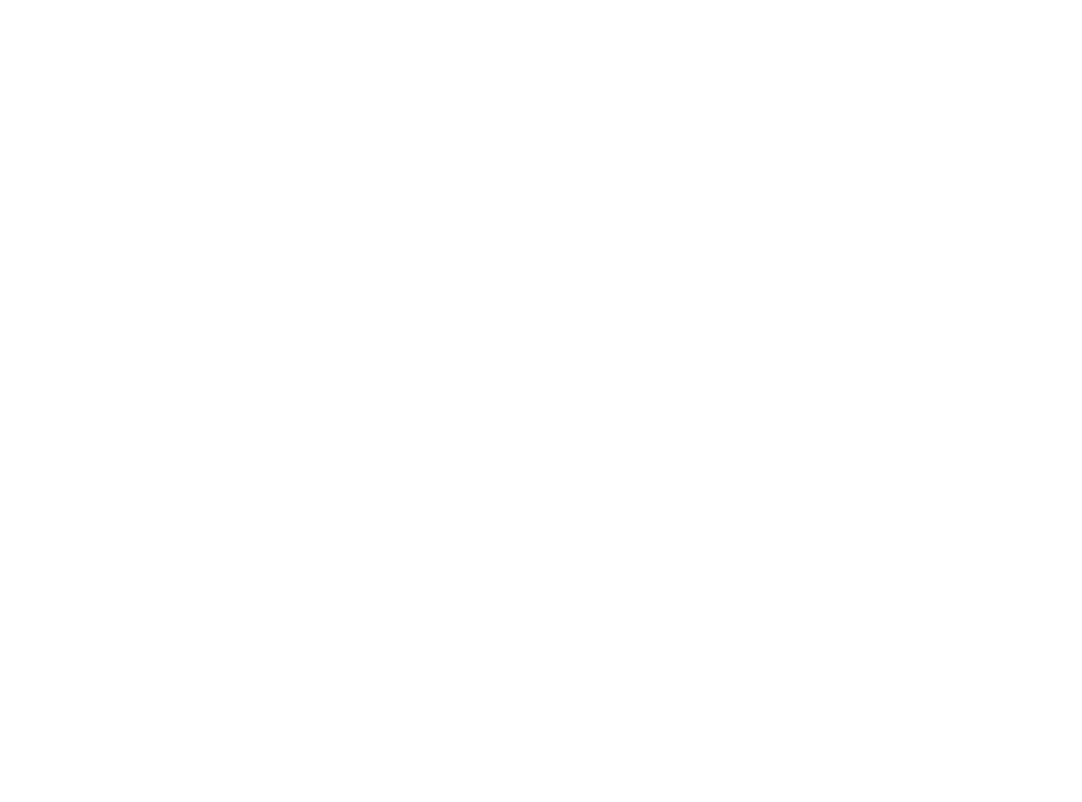
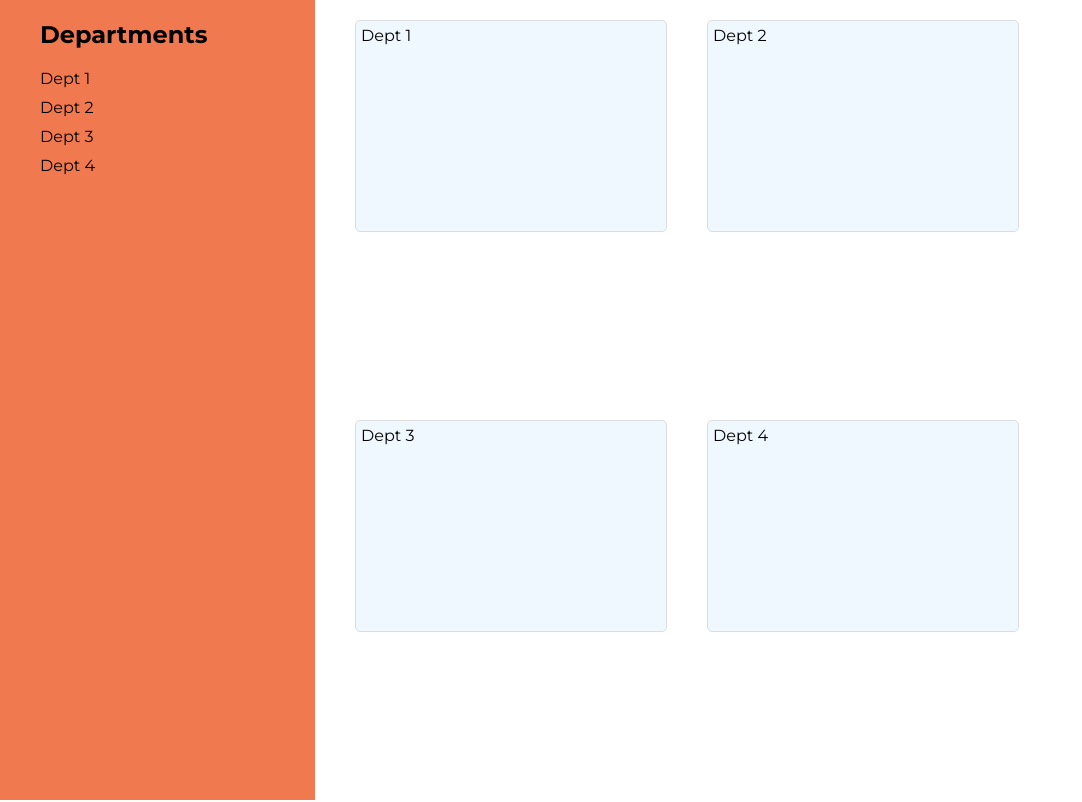
Before and after one commit to Noor-Ul-Imaan/Taskify-App, a React (Create React App) app: page /AdminHomepage in a window 1280 px wide. Before the commit this address had no page. Shown: the top 802 px of the page, without its empty margins (0-1082 px from the left). Built offline with nearby package versions, Linux system fonts and the light colour scheme.

Commit message:
removed unnecessary pics and added dumps file to view other pages

```diff
--- a/src/App.css
+++ b/src/App.css
@@ -1,4 +1,4 @@
-.App {
+/* .App {
   text-align: center;
 }
 
@@ -35,4 +35,4 @@
   to {
     transform: rotate(360deg);
   }
-}
+} */
--- a/src/App.js
+++ b/src/App.js
@@ -1,4 +1,3 @@
-
 import './App.css';
 import HomePage from './components/HomePage'
 import mainPageAfterSignUp from './components/mainPageAfterSignUp';
@@ -10,9 +9,16 @@ import UserManagement from './components/UserManagement';
 import AboutUs from './components/AboutUs';
 import ContactForm from './components/ContactForm';
 import { BrowserRouter as Router, Routes, Route } from 'react-router-dom';
+import AdminHomepage from './components/AdminHomepage';
+import CreateTasks from './components/CreateTasks';
+import Dump from './components/dump';
+import AdminNotifs from './components/AdminNotifs';
+// import IndivNotifs from './components/IndivNotifs';
+import InviteMembers from './components/inviteMembers';
 
 function App() {
   return (
+
     <div className="App">
         <Router>
           <Routes>
@@ -25,8 +31,18 @@ function App() {
             <Route path='/UserManagement' element={<UserManagement />} />
             <Route path='/AboutUs' element={<AboutUs />} />
             <Route path='/ContactForm' element={<ContactForm />} />
+            <Route path='/adminHomepage' element={<AdminHomepage />} />
+            <Route path='/createTasks' element={<CreateTasks />} />
+            <Route path='/dump' element={<Dump />} />
+            <Route path='/AdminNotifs' element={<AdminNotifs />} />
+            {/* <Route path='/IndivNotifs' element={<IndivNotifs />} /> */}
+            <Route path='/InviteMembers' element={<inviteMembers />} />
+            <Route path='/AdminHomepage' element={<AdminHomepage />} />
+
+
+
           </Routes>
-         </Router>
+        </Router>
 
     </div>
 
--- /dev/null
+++ b/src/components/AdminHomepage.css
@@ -0,0 +1,41 @@
+.dept-container {
+    display: flex;
+    flex-direction: row;
+    height: 100vh
+}
+
+.dept-side-bar {
+    background-color: #F0794F;
+    width: 25%;
+}
+
+.dept-side-bar h1{
+    color: black;
+    margin-top: 20px;
+    text-align: left;
+    padding-left: 40px
+}
+
+.dept-side-bar ul li{
+    margin-bottom: 10px;
+    list-style: none;
+}
+
+
+
+.dept-section {
+    margin-left: 20px;
+    display: flex;
+    flex-wrap: wrap;
+    width: 75%;
+}
+
+.dept-card {
+    background-color: aliceblue;
+    width: 300px;
+    height: 200px;
+    margin: 20px;
+    padding: 5px;
+    border: 1px solid #ddd;
+    border-radius: 5px;
+}
--- a/src/components/AdminHomepage.js
+++ b/src/components/AdminHomepage.js
@@ -1,8 +1,32 @@
 import React from 'react'
+import Footer from './sections/Footer'
+import './AdminHomepage.css'
 
 const AdminHomepage = () => {
   return (
-    <div>AdminHomepage</div>
+    <>
+        <div className='dept-container'>
+          <div className='dept-side-bar'>
+            <h1>Departments</h1>
+            <ul>
+              <li>Dept 1</li>
+              <li>Dept 2</li>
+              <li>Dept 3</li>
+              <li>Dept 4</li>
+
+            </ul>
+          </div>
+          <div className='dept-section'>
+            <div className='dept-card'>Dept 1</div>
+            <div className='dept-card'>Dept 2</div>
+            <div className='dept-card'>Dept 3</div>
+            <div className='dept-card'>Dept 4</div>
+          </div>
+
+        </div>
+        <Footer/>
+    </>
+
   )
 }
 
--- a/src/components/CreateTasks.css
+++ b/src/components/CreateTasks.css
@@ -1,7 +1,7 @@
-body {
+/* body {
     font-family: Arial, sans-serif;
     background-color: #2b5d7c;
-}
+} */
 
 .container {
     max-width: 600px;
--- a/src/components/HomePage.js
+++ b/src/components/HomePage.js
@@ -25,6 +25,9 @@ const HomePage = () => {
         <div className="navbar-links">
 
             <ul>
+              <Link to='dump'>
+              Dump
+              </Link>
               <Link to='AboutUs'>
                 <li>About Us</li>
               </Link>
--- a/src/components/OrgSignUp.js
+++ b/src/components/OrgSignUp.js
@@ -2,6 +2,7 @@
 import React from 'react';
 import './OrgSignUp.css'; // Import CSS styles
 import logo from './logo.png'; // Import logo image (adjust the path as needed)
+import { Link } from 'react-router-dom';
 
 const OrganizationSignup = () => {
 return (
@@ -44,7 +45,10 @@ return (
                     <label htmlFor="confirmPassword">Confirm Password</label>
                     <input type="password" id="confirmPassword" placeholder="Confirm password" />
                 </div>
-                <button type="submit">Sign Up</button>
+                <Link to='/adminHomepage'>
+                 <button type="submit">Sign Up</button>
+                </Link>
+
             </form>
         </div>
         <div className="footer">
--- /dev/null
+++ b/src/components/dump.js
@@ -0,0 +1,34 @@
+import React from 'react'
+import { Link } from 'react-router-dom'
+const Dump = () => {
+  return (
+    <div>
+        <Link to='/createTasks'>
+        CreateTasks
+        </Link>
+
+        <br></br>
+
+        <Link to='/AdminNotifs'>
+        AdminNotifs
+        </Link>
+
+        <br></br>
+
+        <Link to='/InviteMembers'>
+        InviteMembers
+        </Link>
+
+        <br></br>
+        {/* <Link to='/IndivNotifs'>
+        IndivNotifs
+        </Link> */}
+
+        <Link to='/AdminHomepage'>
+        AdminHomepage</Link>
+
+    </div>
+  )
+}
+
+export default Dump
--- a/src/components/inviteMembers.js
+++ b/src/components/inviteMembers.js
@@ -1,6 +1,6 @@
 import React from 'react'
 import './inviteMembers.css'
-function inviteMembers() {
+function InviteMembers() {
   return (
     <div>
         <header>
@@ -28,4 +28,4 @@ function inviteMembers() {
   )
 }
 
-export default inviteMembers
+export default InviteMembers
```
Also changed, not shown: src/components/IndivNotifs.js (+42 -42 lines), public/logo192.png (deleted), public/logo512.png (deleted).
